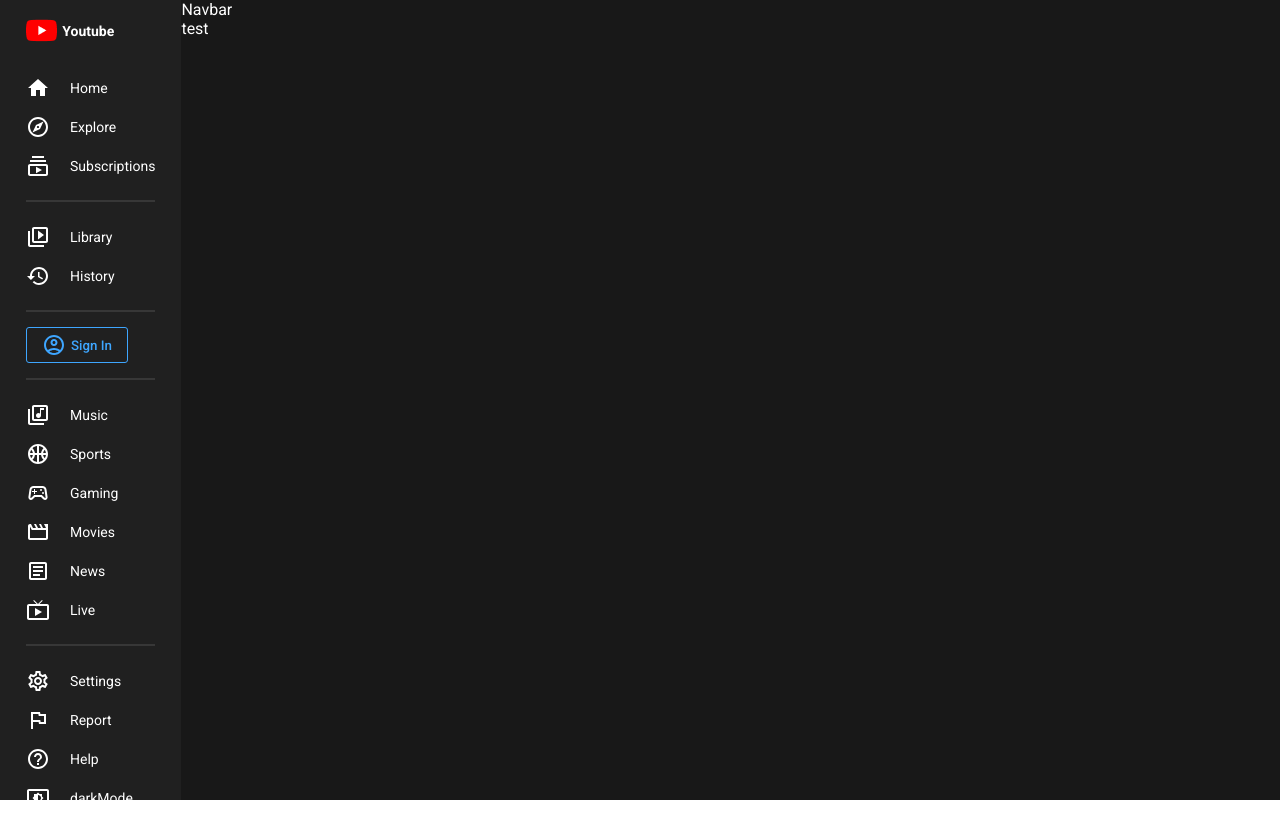
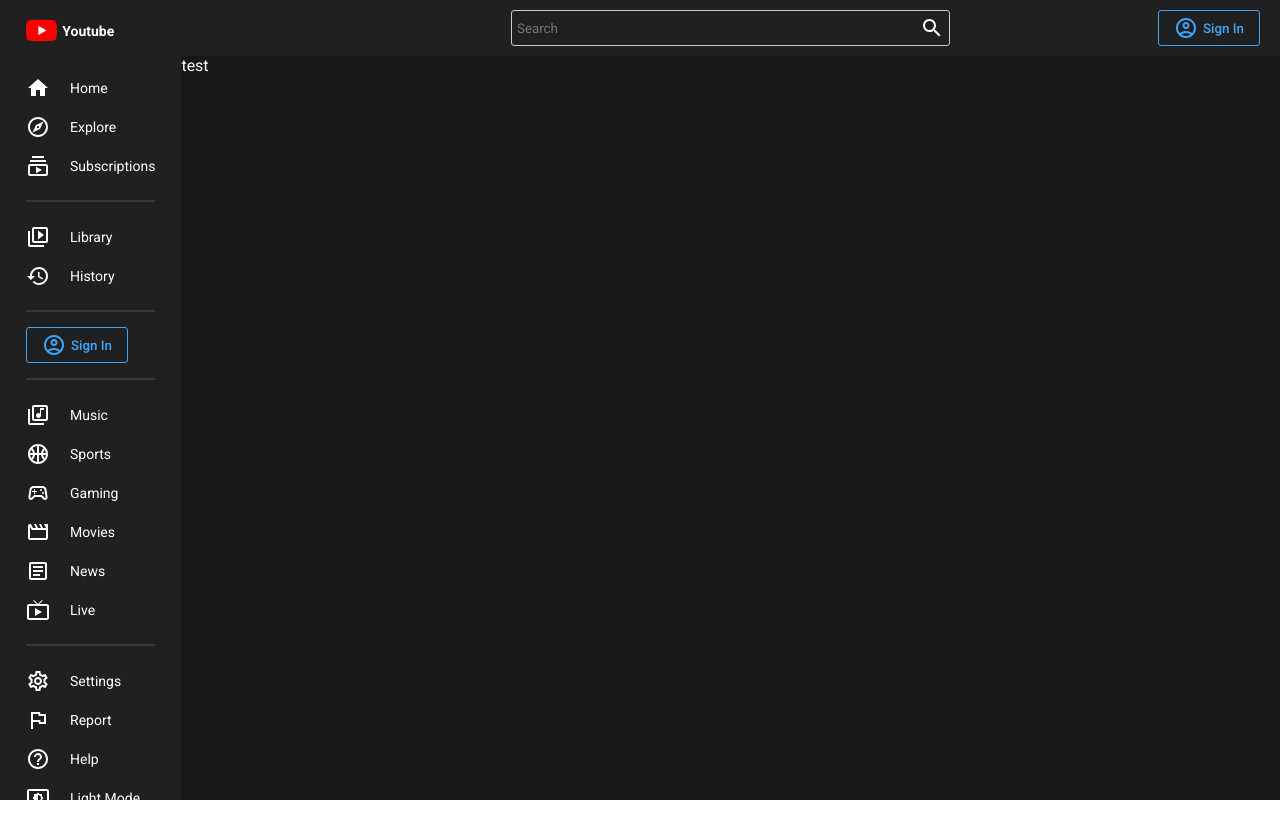
Before and after one commit to RitikSinha/youtube-react, a React (Create React App) app: page / in a window 1280 px wide. Built offline with nearby package versions, Linux system fonts and the light colour scheme.

Commit message:
navbar ui done

```diff
--- a/src/components/Menu.jsx
+++ b/src/components/Menu.jsx
@@ -152,7 +152,7 @@
         </Item>
         <Item onClick={() => setDarkmode(!darkmode)}>
           <SettingsBrightnessOutlinedIcon />
-          darkMode
+          {darkmode ? "Light Mode" : "Dark Mode"}
         </Item>
       </Wrapper>
     </Container>
--- a/src/components/Navbar.jsx
+++ b/src/components/Navbar.jsx
@@ -1,5 +1,70 @@
-import React from "react";
+import AccountCircleOutlinedIcon from "@mui/icons-material/AccountCircleOutlined";
+import SearchOutlinedIcon from "@mui/icons-material/SearchOutlined";
+import styled from "styled-components";
+
+const Container = styled.div`
+  position: sticky;
+  top: 0;
+  background-color: ${({ theme }) => theme.bgLighter};
+  height: 56px;
+`;
+const Wrapper = styled.div`
+  display: flex;
+  align-items: center;
+  justify-content: flex-end;
+  height: 100%;
+  padding: 0px 20px;
+  position: relative;
+`;
+
+const Search = styled.div`
+  width: 40%;
+  position: absolute;
+  left: 0px;
+  right: 0px;
+  margin: auto;
+  display: flex;
+  align-items: center;
+  justify-content: space-between;
+  padding: 5px;
+  border: 1px solid #ccc;
+  border-radius: 3px;
+`;
+
+const Input = styled.input`
+  border: none;
+  width: 100%;
+  background-color: transparent;
+  outline: none;
+  color: ${({ theme }) => theme.text};
+`;
+
+const Button = styled.button`
+  padding: 5px 15px;
+  background-color: transparent;
+  border: 1px solid #3ea6ff;
+  color: #3ea6ff;
+  border-radius: 3px;
+  font-weight: 500;
+  cursor: pointer;
+  display: flex;
+  align-items: center;
+  gap: 5px;
+`;
 
 export const Navbar = () => {
-  return <div>Navbar</div>;
+  return (
+    <Container>
+      <Wrapper>
+        <Search>
+          <Input placeholder="Search" />
+          <SearchOutlinedIcon />
+        </Search>
+        <Button>
+          <AccountCircleOutlinedIcon />
+          Sign In
+        </Button>
+      </Wrapper>
+    </Container>
+  );
 };
```
